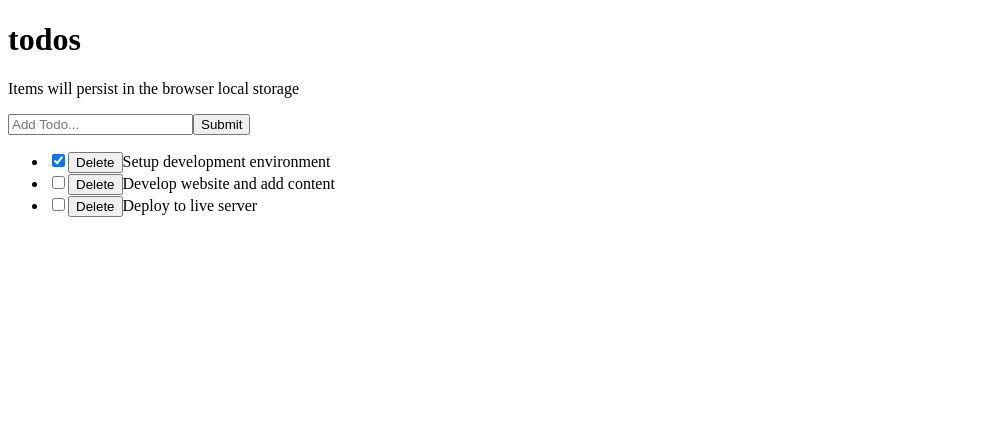
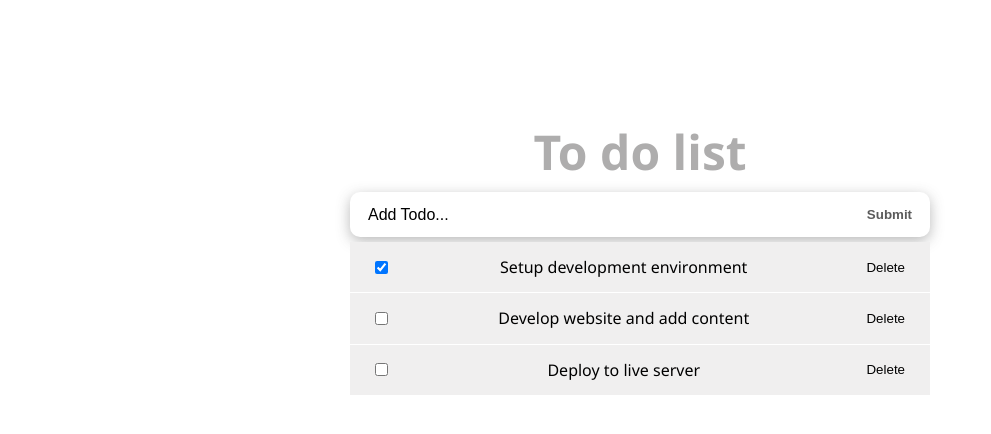
Before and after one commit to oovillagran/todos_app, a React (Vite) app in the folder todos_app/: page / in a window 1280 px wide. Shown: the top 434 px of the page, without its empty margins (0-991 px from the left). Built offline with nearby package versions, Linux system fonts and the light colour scheme.

Commit message:
Add Header.module.css and TodoItem.module.css

```diff
--- a/todos_app/package.json
+++ b/todos_app/package.json
@@ -11,7 +11,8 @@
   },
   "dependencies": {
     "react": "^18.2.0",
-    "react-dom": "^18.2.0"
+    "react-dom": "^18.2.0",
+    "uuid": "^9.0.0"
   },
   "devDependencies": {
     "@types/react": "^18.0.28",
--- a/todos_app/src/components/Header.jsx
+++ b/todos_app/src/components/Header.jsx
@@ -1,8 +1,10 @@
+import styles from "@/styles/Header.module.css";
+
 const Header = () => {
   return (
-    <header>
-      <h1>todos</h1>
-      <p>Items will persist in the browser local storage</p>
+    <header className={styles.header}>
+      <h1>To do list</h1>
+
     </header>
   );
 };
--- a/todos_app/src/components/InputTodo.jsx
+++ b/todos_app/src/components/InputTodo.jsx
@@ -1,21 +1,38 @@
 import { useState } from "react";
 
-const InputTodo = () => {
+const InputTodo = ( { addTodoItem }) => {
   const [title, setTitle] = useState('');
+  const [message, setMessage] = useState('');
+
   const handleChange = (e) => {
     setTitle(e.target.value);
   };
 
+  const handleSubmit = (e) => {
+    e.preventDefault();
+    if (title.trim()) {
+      addTodoItem(title);
+      setTitle('');
+      setMessage;
+    } else {
+      setMessage('Please add item.')
+    }
+  };
+
   return (
-    <form>
+    <>
+      <form onSubmit={handleSubmit} className="form-container">
         <input
           type="text"
           placeholder="Add Todo..."
           value={title}
           onChange={handleChange}
+          className="input-text"
         />
-      <button>Submit</button>
+        <button className="input-submit">Submit</button>
       </form>
+      <span className="submit-warning">{message}</span>
+    </>
   )
 };
 
--- a/todos_app/src/components/TodoApp.jsx
+++ b/todos_app/src/components/TodoApp.jsx
@@ -4,10 +4,12 @@
 
 const TodoApp = () => {
   return (
-    <>
-      <Header />
-      <TodosLogic />
-    </>
+    <div className="wrapper">
+      <div className="todos">
+        <Header />
+        <TodosLogic />
+      </div>
+    </div>
   );
 };
 export default TodoApp;
--- a/todos_app/src/components/TodoItem.jsx
+++ b/todos_app/src/components/TodoItem.jsx
@@ -1,7 +1,10 @@
+import styles from '@/styles/TodoItem.module.css';
+
 const TodoItem = ({ itemProp, handleChange, delTodo }) => {
 
   return (
-    <li>
+    <li className={styles.item}>
+      <div className={styles.content}>
         <input
           type="checkbox"
           checked={itemProp.completed}
@@ -9,6 +12,7 @@
         />
         <button onClick={() => delTodo(itemProp.id)}>Delete</button>
         {itemProp.title}
+      </div>
     </li>
   )
 };
--- a/todos_app/src/components/TodosLogic.jsx
+++ b/todos_app/src/components/TodosLogic.jsx
@@ -1,22 +1,23 @@
 import InputTodo from '@/components/InputTodo';
 import TodosList from '@/components/TodosList';
 import { useState } from 'react';
+import { v4 as uuidv4 } from "uuid";
 
 const TodosLogic = () => {
 
   const [todos, setTodos] = useState([
     {
-      id: 1,
+      id: uuidv4(),
       title: 'Setup development environment',
       completed: true,
     },
     {
-      id: 2,
+      id: uuidv4(),
       title: 'Develop website and add content',
       completed: false,
     },
     {
-      id: 3,
+      id: uuidv4(),
       title: 'Deploy to live server',
       completed: false,
     },
@@ -44,9 +45,18 @@
     ]);
   };
 
+  const addTodoItem = (title) => {
+    const newTodo = {
+      id: uuidv4(),
+      title: title,
+      completed: false,
+    };
+    setTodos([...todos, newTodo]);
+  };
+
   return (
     <div>
-      <InputTodo />
+      <InputTodo addTodoItem={addTodoItem} />
       <TodosList
         todosProps={todos}
         handleChange={handleChange}
--- a/todos_app/src/main.jsx
+++ b/todos_app/src/main.jsx
@@ -1,7 +1,7 @@
 import React from "react";
 import ReactDOM from "react-dom/client";
-
 import TodoApp from '@/components/TodoApp';
+import '@/styles/app.css';
 
 const domContainer = document.getElementById("root");
 const root = ReactDOM.createRoot(domContainer);
--- /dev/null
+++ b/todos_app/src/styles/Header.module.css
@@ -0,0 +1,8 @@
+.header h1 {
+  font-size: 3rem;
+  font-weight: 600;
+  margin-bottom: 1rem;
+  line-height: 1em;
+  text-align: center;
+  color: #aeadad;
+}
--- /dev/null
+++ b/todos_app/src/styles/TodoItem.module.css
@@ -0,0 +1,28 @@
+.item {
+  font-size: 1rem;
+  list-style-type: none;
+  padding: 14px 25px;
+  border-bottom: 1px solid #fff;
+  background: #f0efef;
+  color: #000;
+}
+.content {
+  display: flex;
+  justify-content: space-between;
+  align-items: center;
+  gap: 1rem;
+}
+.content span {
+  flex: 1;
+  order: 1;
+}
+.content button {
+  cursor: pointer;
+  background: transparent;
+  order: 2;
+  outline: none;
+  outline: none;
+  border: none;
+  margin-left: 7px;
+  color: #000;
+}
--- /dev/null
+++ b/todos_app/src/styles/app.css
@@ -0,0 +1,68 @@
+* {
+  box-sizing: border-box;
+  margin: 0;
+  padding: 0;
+}
+
+body {
+  font-family: "Segoe UI", sans-serif;
+  line-height: 1.4;
+  color: #000;
+  background-color: #fff;
+  height: 100vh;
+  font-weight: 400;
+}
+
+.wrapper {
+  width: 100%;
+  padding: 8rem 20px 3rem;
+}
+
+.todos {
+  max-width: 580px;
+  margin: 0 auto;
+}
+
+.form-container {
+  display: flex;
+  border-radius: calc(0.1 * 100px);
+  box-shadow: 0px 4px 14px 0px rgba(70, 70, 70, 0.38);
+  justify-content: space-around;
+  background: #fff;
+  font-size: 1rem;
+}
+
+.input-text {
+  width: 85%;
+  padding-right: 5px;
+  padding-left: 10px;
+  border-radius: calc(0.5 * 100px);
+  font-size: 1rem;
+}
+
+.input-text::placeholder {
+  color: #000;
+}
+
+.input-submit {
+  background: transparent;
+  color: #5b5b5b;
+  text-transform: capitalize;
+  cursor: pointer;
+  font-weight: 600;
+  margin-right: 10px;
+}
+
+.input-text,
+.input-submit {
+  height: 45px;
+  outline: none;
+  border: none;
+}
+
+.submit-warning {
+  font-size: 13px;
+  color: red;
+  margin-top: 5px;
+  display: block;
+}
```
Also changed, not shown: 1 other file (tests, documents, lock files or other folders). Lines whose indentation alone changed are shown as unchanged.
